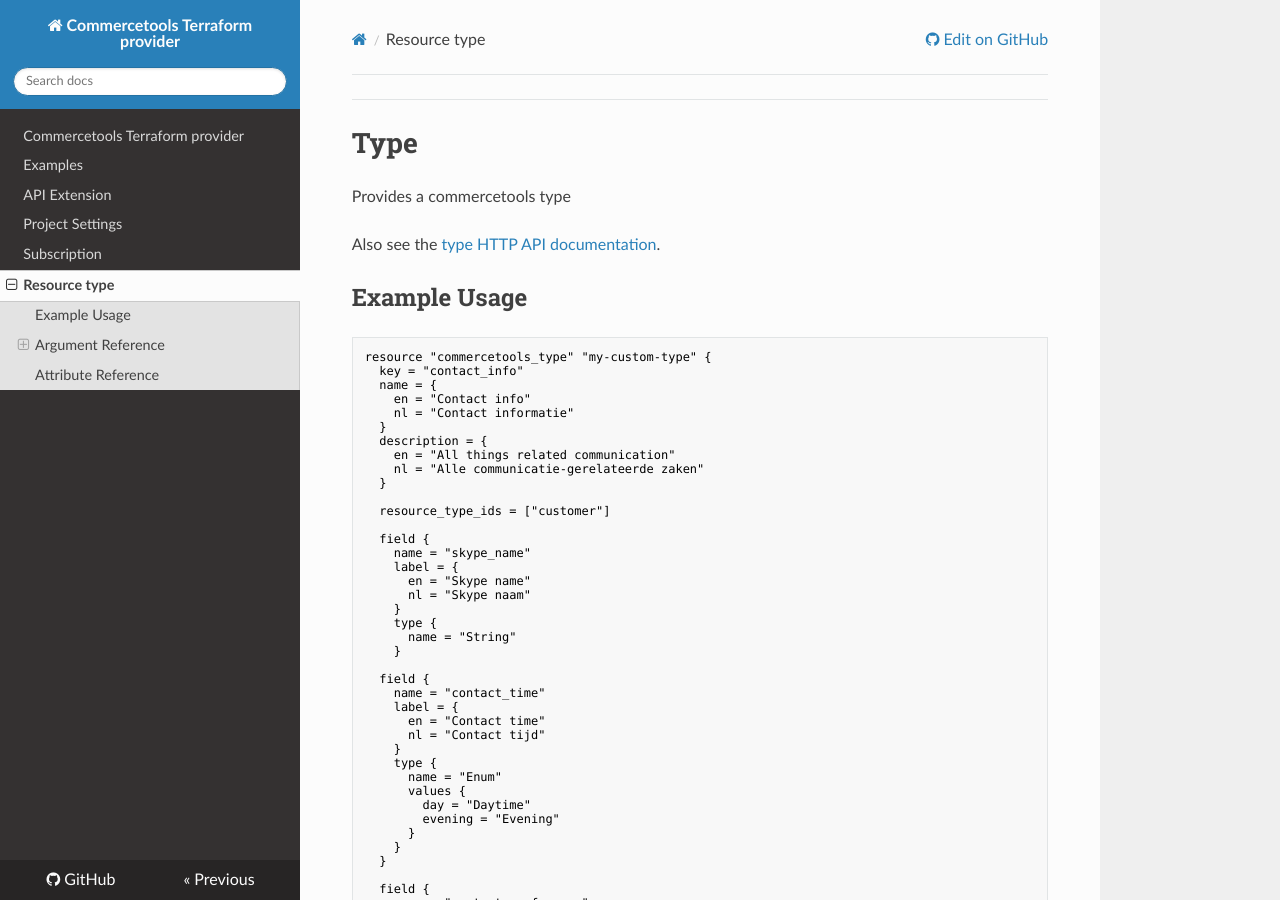
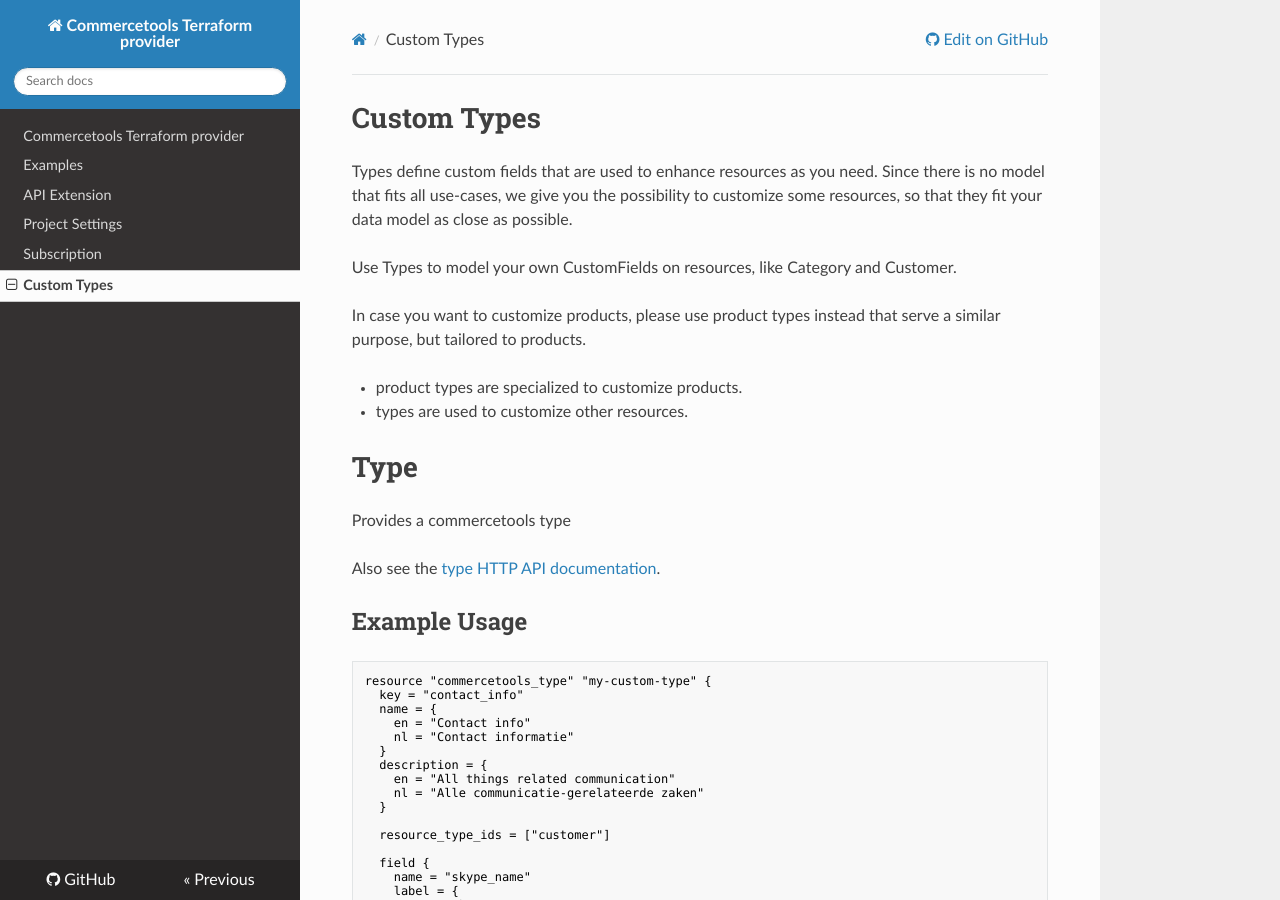
Before and after one commit to labd/terraform-provider-commercetools, an MkDocs documentation site: the page built from docs/resource_type.md, in a window 1280 px wide and 900 px high. Built offline with MkDocs 1.6.1, drawn with Linux system fonts in a browser that asks for light colours; nearby versions of some CDN libraries; some of the changed text lies outside the part shown.

Commit message:
Minor fixes to documentation for custom types

````diff
--- a/docs/resource_type.md
+++ b/docs/resource_type.md
@@ -1,4 +1,19 @@
----
+# Custom Types
+
+Types define custom fields that are used to enhance resources as you need.
+Since there is no model that fits all use-cases, we give you the possibility
+to customize some resources, so that they fit your data model as close as
+possible.
+
+Use Types to model your own CustomFields on resources, like Category and
+Customer.
+
+In case you want to customize products, please use product types instead that
+serve a similar purpose, but tailored to products.
+
+ - product types are specialized to customize products.
+ - types are used to customize other resources.
+
 
 # Type
 
@@ -133,12 +148,12 @@ These can have the following arguments:
     - Reference
     - Set
 * `values` - (**Enum** type only) The enum values, defined as an object:
-    ```hcl
-    values = {
-        dog = "Dog"
-        cat = "Cat"
-    }
-    ```
+
+        values = {
+            dog = "Dog"
+            cat = "Cat"
+        }
+
 * `localized_value` - (**LocalizedEnum** type only) One or more Localized Value objects.
 * `reference_type_id` - (**Reference** type only) The name of the resource type that the value should reference. Supported values are:
     - product
````
